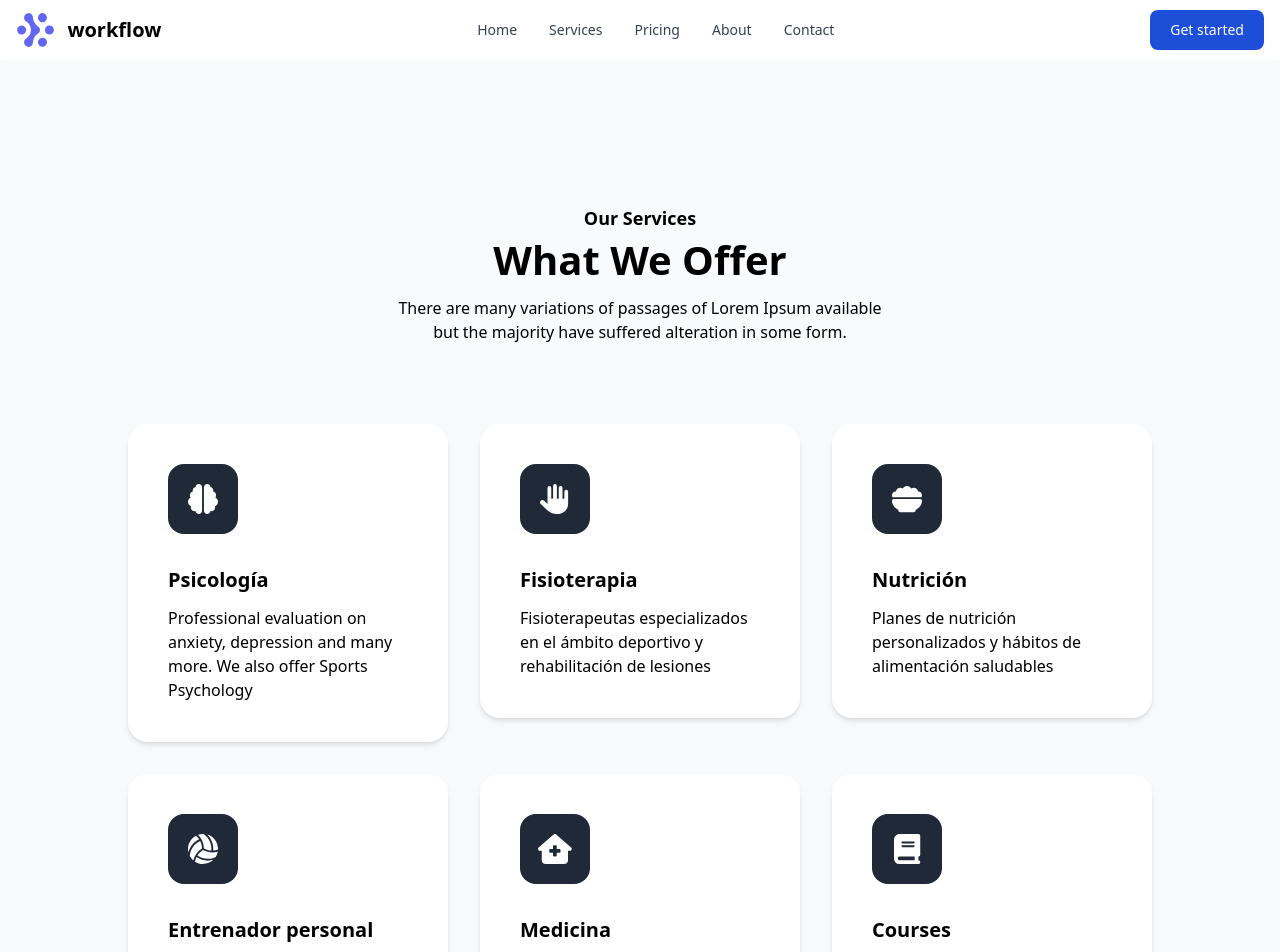
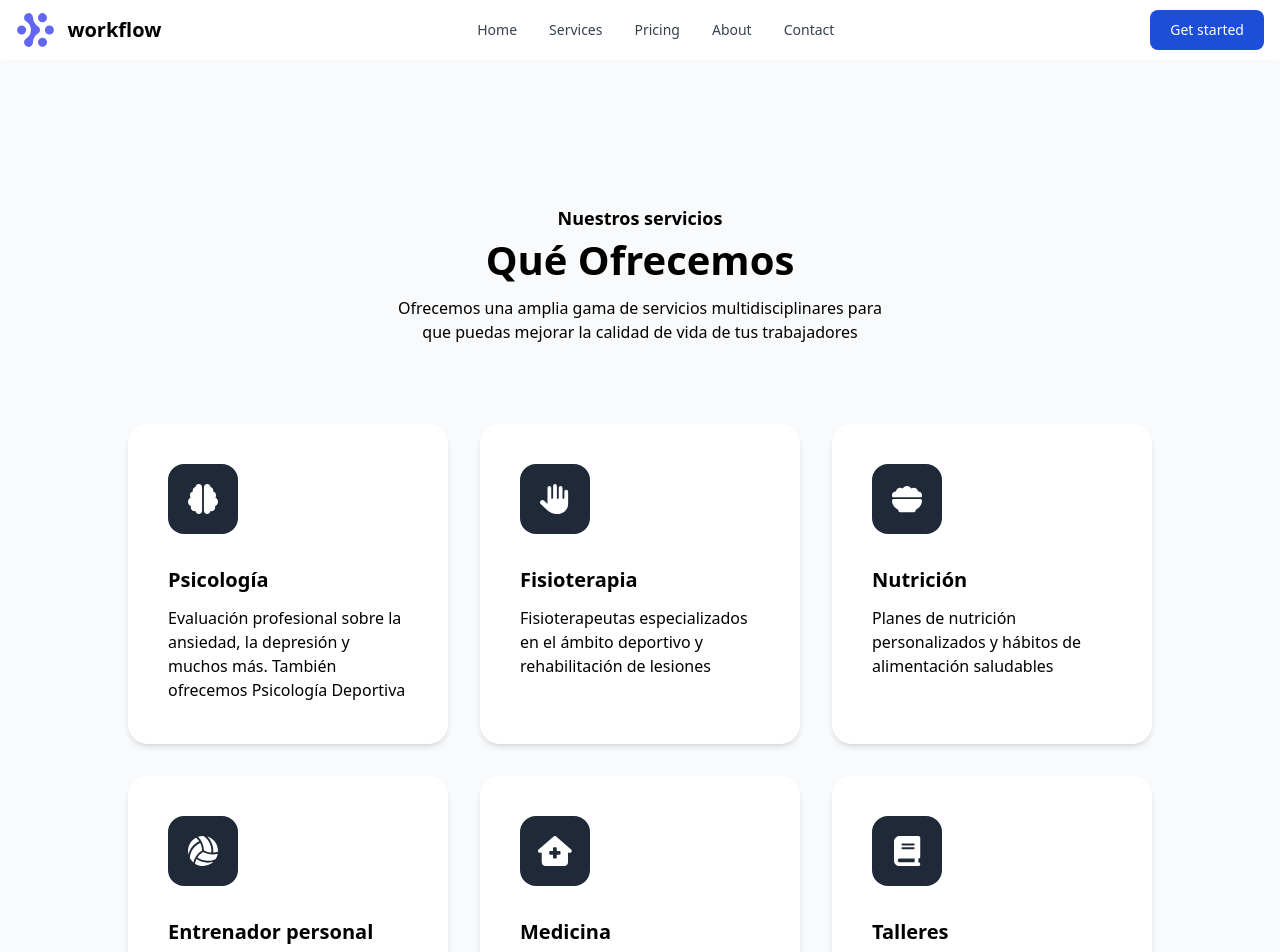
Before and after one commit to Aw3same/workflow-landing-page, a Vue app: page /services in a window 1280 px wide. Shown: the top 952 px of the page. Built offline with nearby package versions, Linux system fonts and the light colour scheme; a web font is replaced by a local one.

Commit message:
Improved Services page

```diff
--- a/src/views/Services.vue
+++ b/src/views/Services.vue
@@ -1,3 +1,4 @@
+/* eslint-disable vue/max-attributes-per-line */
 <template>
   <section class="pt-20 lg:pt-[120px] pb-12 lg:pb-[90px]">
     <div class="container">
@@ -5,7 +6,7 @@
         <div class="w-full px-4">
           <div class="text-center mx-auto mb-12 lg:mb-20 max-w-[510px]">
             <span class="font-semibold text-lg text-primary mb-2 block">
-              Our Services
+              Nuestros servicios
             </span>
             <h2 class="
                   font-bold
@@ -15,29 +16,28 @@
                   text-dark
                   mb-4
                   ">
-              What We Offer
+              Qué Ofrecemos
             </h2>
             <p class="text-base text-body-color">
-              There are many variations of passages of Lorem Ipsum available
-              but the majority have suffered alteration in some form.
+              Ofrecemos una amplia gama de servicios multidisciplinares para que puedas mejorar la calidad de vida de tus trabajadores
             </p>
           </div>
         </div>
       </div>
       <div class="flex flex-wrap -mx-4">
         <!--  Card 1: Psychology -->
-        <div class="w-full md:w-1/2 lg:w-1/3 px-4">
-          <div class="p-10 md:px-7 xl:px-10 rounded-[20px] bg-white shadow-md hover:shadow-lg mb-8">
+        <div class="w-full md:w-1/2 lg:w-1/3 px-4 h-20">
+          <div class="p-10 md:px-7 xl:px-10 rounded-[20px] bg-white shadow-md hover:shadow-lg mb-8 h-80">
             <div class="w-[70px] h-[70px] flex items-center justify-center bg-gray-800 rounded-2xl mb-8">
               <FontAwesomeIcon icon="brain" class="text-white text-3xl" />
             </div>
             <h4 class="font-semibold text-xl text-dark mb-3"> Psicología </h4>
-            <p class="text-body-color"> Professional evaluation on anxiety, depression and many more. We also offer Sports Psychology </p>
+            <p class="text-body-color"> Evaluación profesional sobre la ansiedad, la depresión y muchos más. También ofrecemos Psicología Deportiva </p>
           </div>
         </div>
         <!--  Card 2: Physiotherapy -->
-        <div class="w-full md:w-1/2 lg:w-1/3 px-4">
-          <div class="p-10 md:px-7 xl:px-10 rounded-[20px] bg-white shadow-md hover:shadow-lg mb-8">
+        <div class="w-full md:w-1/2 lg:w-1/3 px-4  h-20">
+          <div class="p-10 md:px-7 xl:px-10 rounded-[20px] bg-white shadow-md hover:shadow-lg mb-8 h-80">
             <div class="w-[70px] h-[70px] flex items-center justify-center bg-gray-800 rounded-2xl mb-8">
               <FontAwesomeIcon icon="hand" class="text-white text-3xl" />
             </div>
@@ -45,30 +45,14 @@
             <p class="text-body-color"> Fisioterapeutas especializados en  el ámbito deportivo y rehabilitación de lesiones </p>
           </div>
         </div>
-
+        <!--  Card 3: Nutrition -->
         <div class="w-full md:w-1/2 lg:w-1/3 px-4">
-          <div class="
-               p-10
-               md:px-7
-               xl:px-10
-               rounded-[20px]
-               bg-white
-               shadow-md
-               hover:shadow-lg
-               mb-8
-               ">
-            <div class="
-                  w-[70px]
-                  h-[70px]
-                  flex
-                  items-center
-                  justify-center
-                  bg-gray-800
-                  rounded-2xl
-                  mb-8
-                  ">
-              <FontAwesomeIcon icon="bowl-food" class="text-white text-3xl" />
-
+          <div class="p-10 md:px-7 xl:px-10 rounded-[20px] bg-white shadow-md hover:shadow-lg mb-8 h-80">
+            <div class="w-[70px] h-[70px] flex items-center justify-center bg-gray-800 rounded-2xl mb-8">
+              <FontAwesomeIcon
+                icon="bowl-food"
+                class="text-white text-3xl"
+              />
             </div>
             <h4 class="font-semibold text-xl text-dark mb-3">
               Nutrición
@@ -78,29 +62,14 @@
             </p>
           </div>
         </div>
+        <!--  Card 4: Personal Training -->
         <div class="w-full md:w-1/2 lg:w-1/3 px-4">
-          <div class="
-               p-10
-               md:px-7
-               xl:px-10
-               rounded-[20px]
-               bg-white
-               shadow-md
-               hover:shadow-lg
-               mb-8
-               ">
-            <div class="
-                  w-[70px]
-                  h-[70px]
-                  flex
-                  items-center
-                  justify-center
-                  bg-gray-800
-                  rounded-2xl
-                  mb-8
-                  ">
-              <FontAwesomeIcon icon="volleyball" class="text-white text-3xl" />
-
+          <div class="p-10 md:px-7 xl:px-10 rounded-[20px] bg-white shadow-md hover:shadow-lg mb-8 h-80">
+            <div class="w-[70px] h-[70px] flex items-center justify-center bg-gray-800 rounded-2xl mb-8">
+              <FontAwesomeIcon
+                icon="volleyball"
+                class="text-white text-3xl"
+              />
             </div>
             <h4 class="font-semibold text-xl text-dark mb-3">
               Entrenador personal
@@ -110,29 +79,14 @@
             </p>
           </div>
         </div>
+        <!--  Card 5: Medicine -->
         <div class="w-full md:w-1/2 lg:w-1/3 px-4">
-          <div class="
-               p-10
-               md:px-7
-               xl:px-10
-               rounded-[20px]
-               bg-white
-               shadow-md
-               hover:shadow-lg
-               mb-8
-               ">
-            <div class="
-                  w-[70px]
-                  h-[70px]
-                  flex
-                  items-center
-                  justify-center
-                  bg-gray-800
-                  rounded-2xl
-                  mb-8
-                  ">
-              <FontAwesomeIcon icon="house-medical" class="text-white text-3xl" />
-
+          <div class="p-10 md:px-7 xl:px-10 rounded-[20px] bg-white shadow-md hover:shadow-lg mb-8 h-80">
+            <div class="w-[70px] h-[70px] flex items-center justify-center bg-gray-800 rounded-2xl mb-8">
+              <FontAwesomeIcon
+                icon="house-medical"
+                class="text-white text-3xl"
+              />
             </div>
             <h4 class="font-semibold text-xl text-dark mb-3">
               Medicina
@@ -142,35 +96,20 @@
             </p>
           </div>
         </div>
+        <!--  Card 6: Courses -->
         <div class="w-full md:w-1/2 lg:w-1/3 px-4">
-          <div class="
-               p-10
-               md:px-7
-               xl:px-10
-               rounded-[20px]
-               bg-white
-               shadow-md
-               hover:shadow-lg
-               mb-8
-               ">
-            <div class="
-                  w-[70px]
-                  h-[70px]
-                  flex
-                  items-center
-                  justify-center
-                  bg-gray-800
-                  rounded-2xl
-                  mb-8
-                  ">
-              <FontAwesomeIcon icon="book" class="text-white text-3xl" />
-
+          <div class="p-10 md:px-7 xl:px-10 rounded-[20px] bg-white shadow-md hover:shadow-lg mb-8 h-80">
+            <div class="w-[70px] h-[70px] flex items-center justify-center bg-gray-800 rounded-2xl mb-8">
+              <FontAwesomeIcon
+                icon="book"
+                class="text-white text-3xl"
+              />
             </div>
             <h4 class="font-semibold text-xl text-dark mb-3">
-              Courses
+              Talleres
             </h4>
             <p class="text-body-color">
-              Ofrecemos también multitud de cursos, pregunta por ellos
+              Ofrecemos multiples talleres formativos. Pide más información
             </p>
           </div>
         </div>
```
